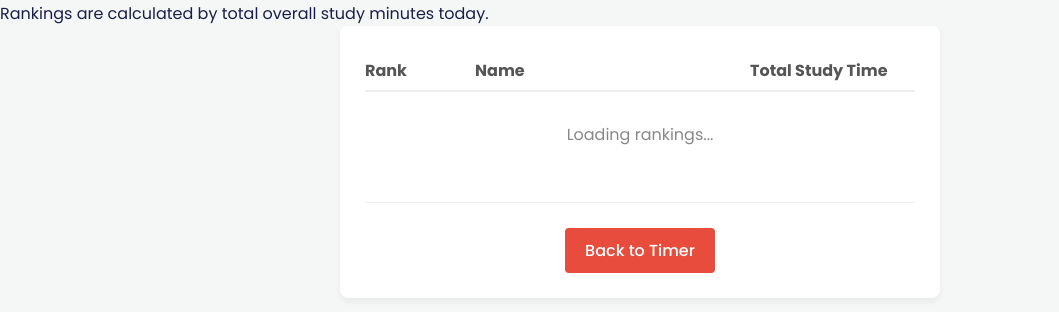
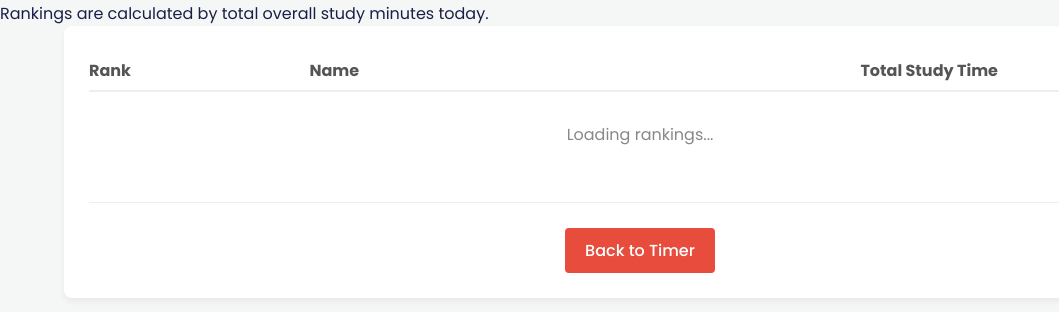
Before and after one commit to michaela357/orario-ATP3, a Flask app: template templates/study_leaderboard.html in a window 1280 px wide. Shown: the part 109-421 px from the top of the page, without its empty margins (0-1059 px from the left). Run offline with Flask 3, Linux system fonts and the light colour scheme; the template is opened without the code that fills it, so the values that code supplies are empty; some libraries are stand-ins or nearby versions.

Commit message:
Increase width of study leaderboard to take up more space on screen and increase UX

```diff
--- a/templates/study_leaderboard.html
+++ b/templates/study_leaderboard.html
@@ -7,7 +7,7 @@
         <h2>🏆 {{ group_name }} Study Leaderboard</h2>
         <p>Rankings are calculated by total overall study minutes today.</p>
 
-        <div class="timer-container" style="max-width: 600px; margin: 0 auto;">
+        <div class="timer-container" style="max-width: 90%; margin: 0 auto;">
         <div class="timer-card" style="padding: 25px; border-radius: 8px; background: #fff; box-shadow: 0 4px 6px rgba(0,0,0,0.05);">
 
             <table class="leaderboard-table" style="width: 100%; border-collapse: collapse; text-align: left;">
```
